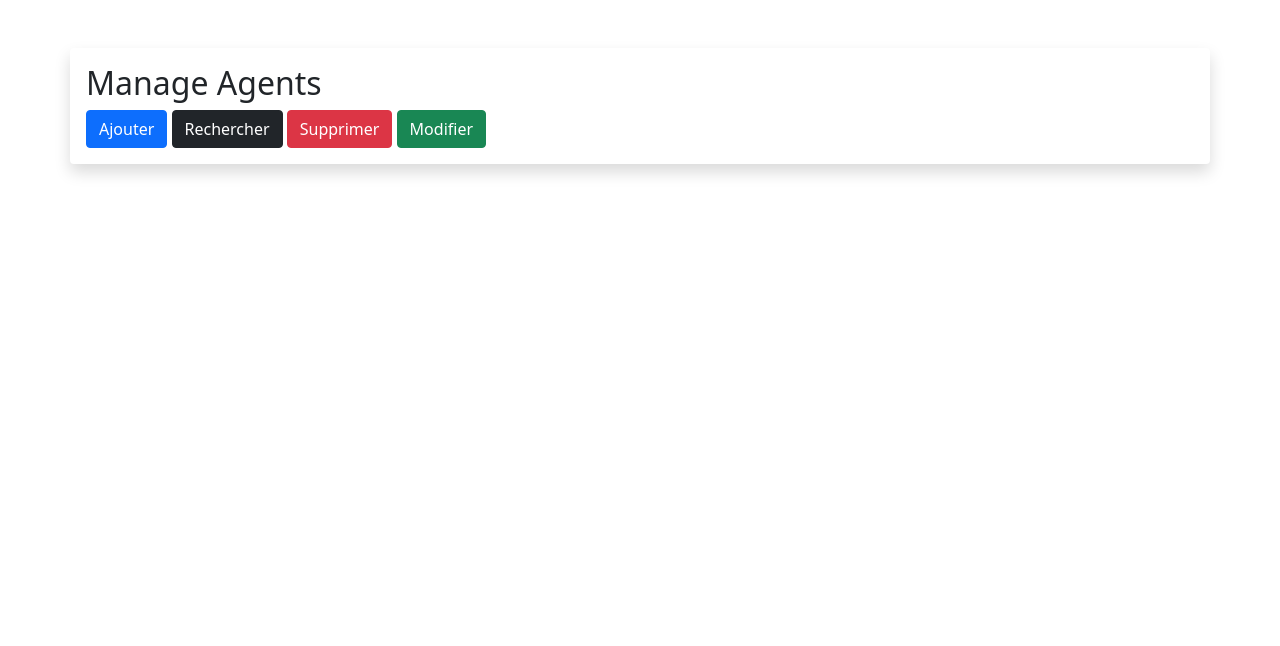
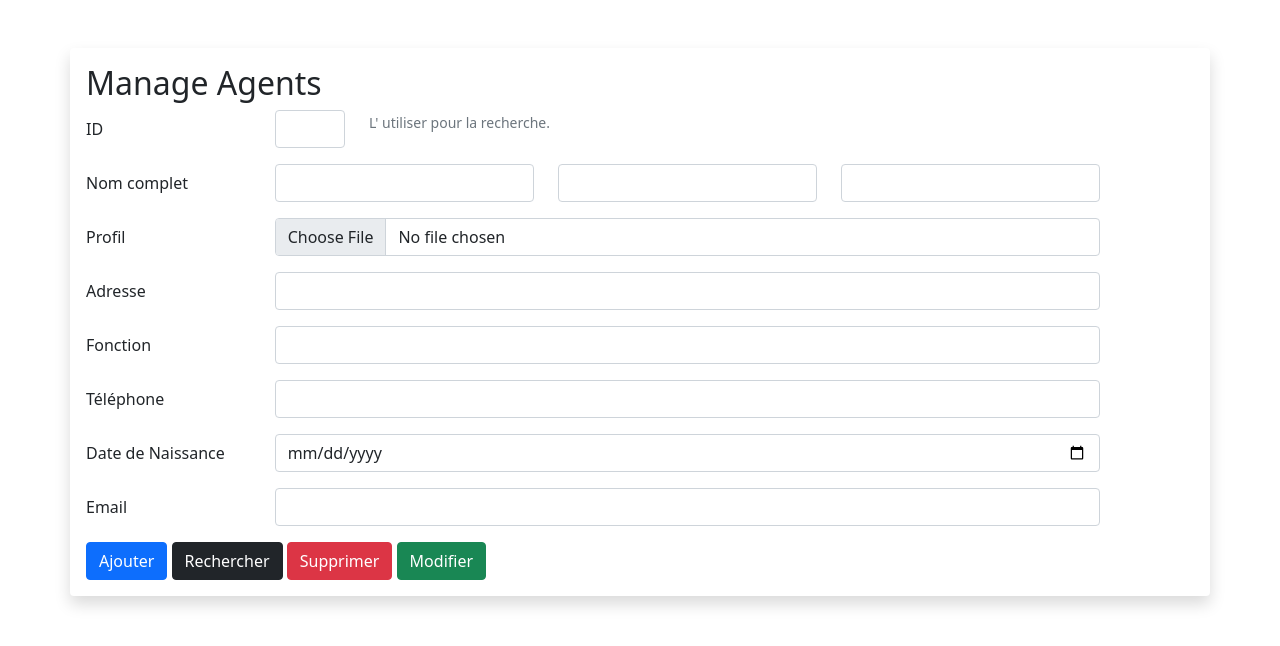
Before and after one commit to Ortega1709/GestionAgentWeb, a PHP site: page /templates/manageAgent.php in a window 1280 px wide. Shown: the top 646 px of the page. Run offline with PHP 8.4, Linux system fonts and the light colour scheme; the visitor is signed in with stand-in values (Sample User, id 1).

Commit message:
Site Web

```diff
--- a/controllers/drhController.php
+++ b/controllers/drhController.php
@@ -73,6 +73,8 @@
         }else {
           header("Location:../templates/viewDrh.php?msg=modification echouée");
         }
+      }else {
+        header("Location: ../templates/managerDrh.php");
       }
     }else {
       header("Location: ../templates/manageDrh.php");
--- a/templates/manageAgent.php
+++ b/templates/manageAgent.php
@@ -20,6 +20,72 @@ if (empty($_SESSION['current_user'])) {
   <div class="container-md shadow p-3 mb-5 bg-body rounded">
     <h2>Manage Agents</h2>
     <form action="../controllers/agentController.php" method="post">
+    <div class="row mb-3">
+      <label for="inputEmail3" class="col-sm-2 col-form-label">ID</label>
+        <div class="col-sm-1">
+          <input type="tel" class="form-control" name="inputID">
+        </div>
+        <div class="col-auto">
+        <span  class="form-text">
+          L' utiliser pour la recherche.
+        </span>
+  </div>
+    </div>
+    <div class="row mb-3">
+      <label for="inputName" class="col-sm-2 col-form-label">Nom complet</label>
+        <div class="col-sm-3">
+          <input type="text" class="form-control" name="inputNom">
+        </div>
+
+        <div class="col-sm-3">
+          <input type="text" class="form-control" name="inputPostNom">
+        </div>
+
+        <div class="col-sm-3">
+          <input type="text" class="form-control" name="inputPrenom">
+        </div>
+    </div>
+    <div class="row mb-3">
+    <label for="formFile" class="col-sm-2 col-form-label">Profil</label>
+        <div class="col-sm-9">
+        <input class="form-control" type="file" id="formFile" accept=".jpg,.png,.jpeg" name="inputFile">
+        </div>
+    </div>
+
+    <div class="row mb-3">
+      <label for="inputPassword3" class="col-sm-2 col-form-label">Adresse</label>
+        <div class="col-sm-9">
+          <input type="text" class="form-control" name="inputAdresse">
+        </div>
+    </div>
+
+    <div class="row mb-3">
+      <label for="inputPassword3" class="col-sm-2 col-form-label">Fonction</label>
+        <div class="col-sm-9">
+          <input type="text" class="form-control" name="inputFonction">
+        </div>
+    </div>
+
+    <div class="row mb-3">
+      <label for="inputPassword3" class="col-sm-2 col-form-label">Téléphone</label>
+        <div class="col-sm-9">
+          <input type="tel" class="form-control" name="inputPhone">
+        </div>
+    </div>
+
+    <div class="row mb-3">
+      <label for="inputPassword3" class="col-sm-2 col-form-label">Date de Naissance</label>
+        <div class="col-sm-9">
+          <input type="date" class="form-control" name="inputDate">
+        </div>
+    </div>
+
+    <div class="row mb-3">
+      <label for="inputPassword3" class="col-sm-2 col-form-label">Email</label>
+        <div class="col-sm-9">
+          <input type="email" class="form-control" name="inputEmail">
+        </div>
+    </div>
 
     </form>
     <button type="submit" class="btn btn-primary" name="ajouterAgent">Ajouter</button>
```
Also changed, not shown: controllers/agentController.php (+16 -0 lines).
